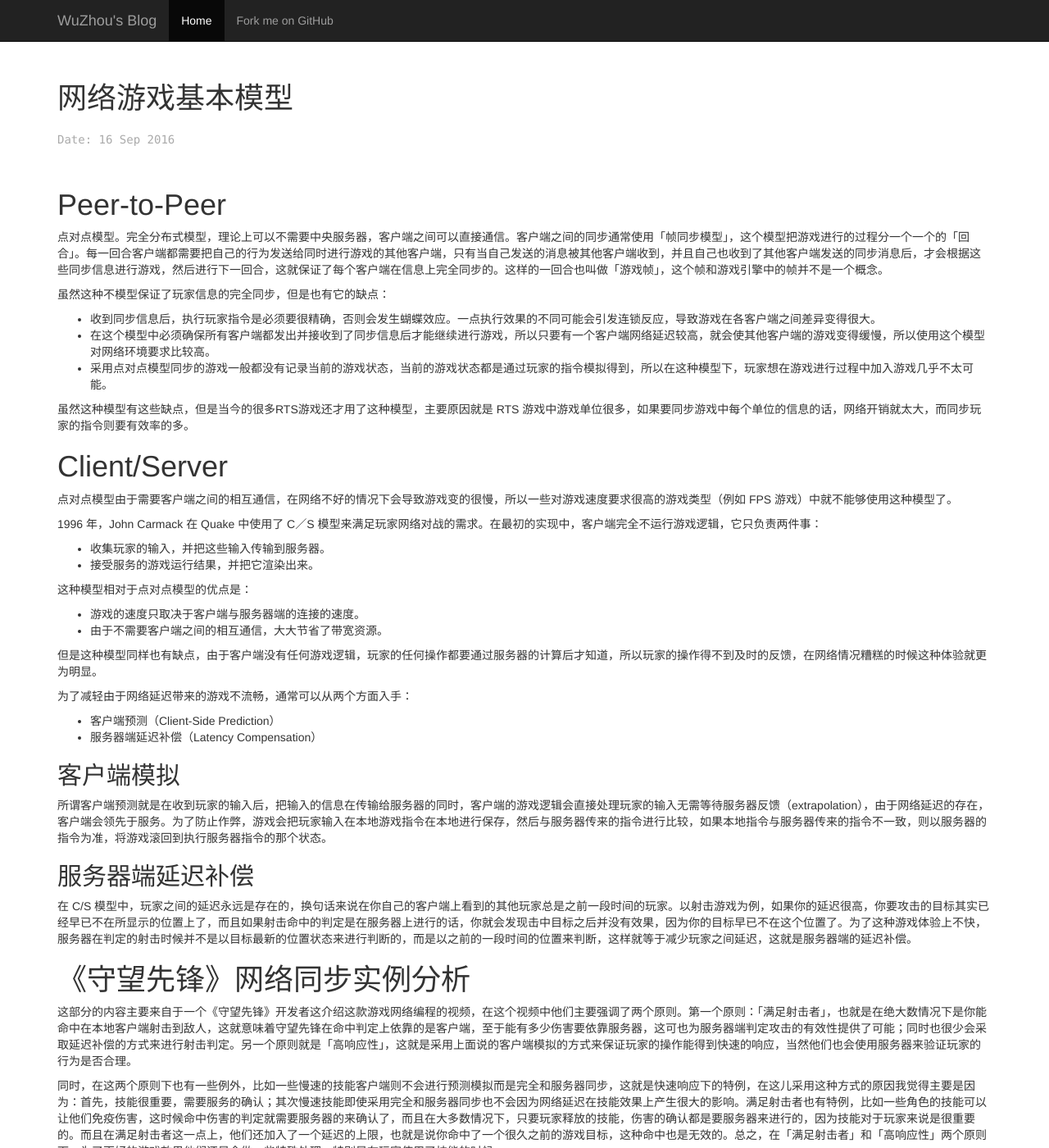
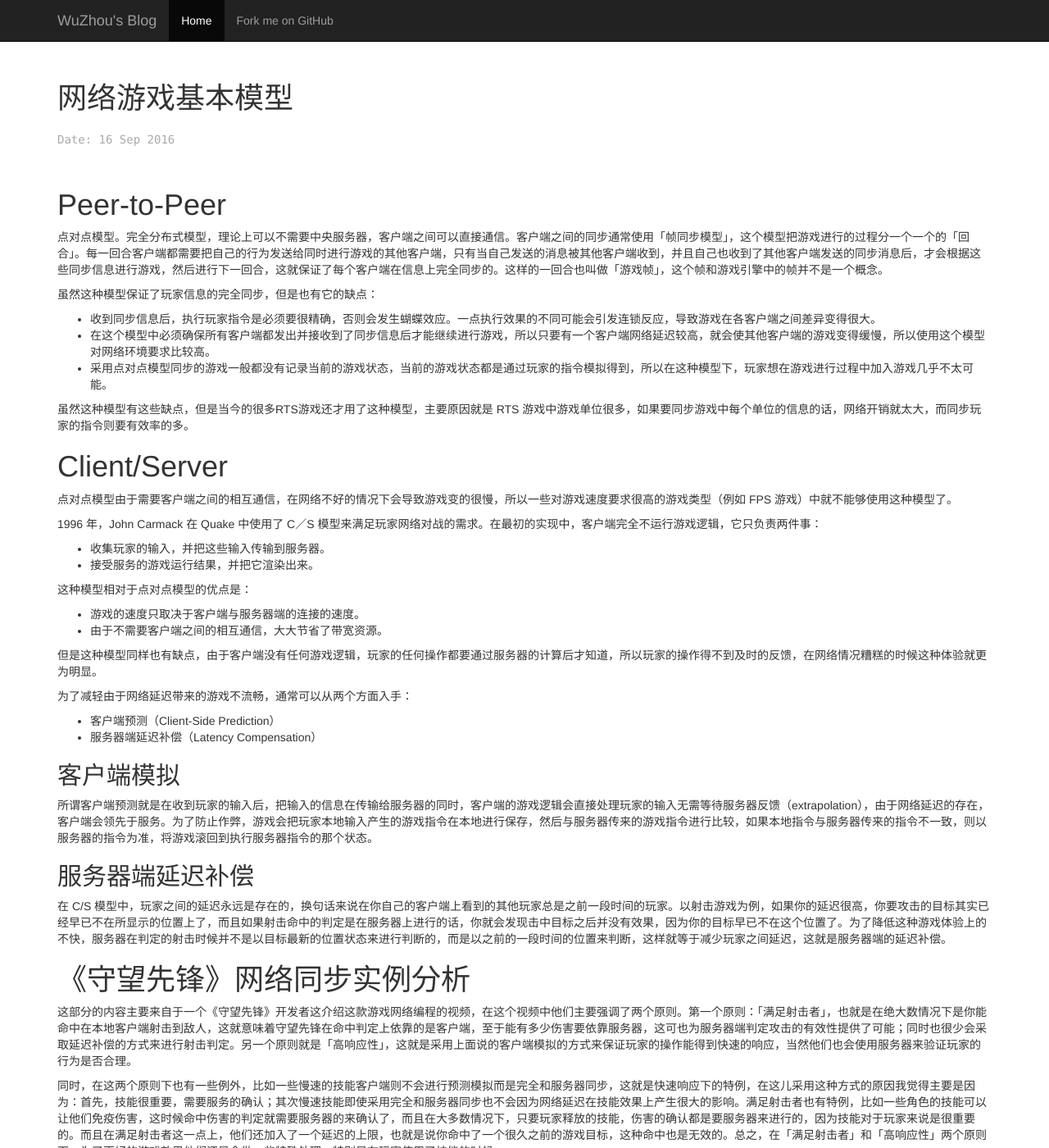
Before and after one commit to wuzhou/wuzhou.github.io, a Jekyll site: the page built from _posts/2016-09-16-game-network.md, in a window 1280 px wide and 1400 px high. Shown: the whole window at 82% size. Built offline with Jekyll 4.4.1, drawn with Linux system fonts in a browser that asks for light colours; nearby versions of some CDN libraries.

Commit message:
feat: Update Posts

```diff
--- a/_posts/2016-09-16-game-network.md
+++ b/_posts/2016-09-16-game-network.md
@@ -15,7 +15,7 @@ tags:
 
 点对点模型。完全分布式模型，理论上可以不需要中央服务器，客户端之间可以直接通信。客户端之间的同步通常使用「帧同步模型」，这个模型把游戏进行的过程分一个一个的「回合」。每一回合客户端都需要把自己的行为发送给同时进行游戏的其他客户端，只有当自己发送的消息被其他客户端收到，并且自己也收到了其他客户端发送的同步消息后，才会根据这些同步信息进行游戏，然后进行下一回合，这就保证了每个客户端在信息上完全同步的。这样的一回合也叫做「游戏帧」，这个帧和游戏引擎中的帧并不是一个概念。
 
-虽然这种不模型保证了玩家信息的完全同步，但是也有它的缺点：
+虽然这种模型保证了玩家信息的完全同步，但是也有它的缺点：
 
 - 收到同步信息后，执行玩家指令是必须要很精确，否则会发生蝴蝶效应。一点执行效果的不同可能会引发连锁反应，导致游戏在各客户端之间差异变得很大。
 - 在这个模型中必须确保所有客户端都发出并接收到了同步信息后才能继续进行游戏，所以只要有一个客户端网络延迟较高，就会使其他客户端的游戏变得缓慢，所以使用这个模型对网络环境要求比较高。
@@ -46,11 +46,11 @@ tags:
 
 ## 客户端模拟
 
-所谓客户端预测就是在收到玩家的输入后，把输入的信息在传输给服务器的同时，客户端的游戏逻辑会直接处理玩家的输入无需等待服务器反馈（extrapolation），由于网络延迟的存在，客户端会领先于服务。为了防止作弊，游戏会把玩家输入在本地游戏指令在本地进行保存，然后与服务器传来的指令进行比较，如果本地指令与服务器传来的指令不一致，则以服务器的指令为准，将游戏滚回到执行服务器指令的那个状态。
+所谓客户端预测就是在收到玩家的输入后，把输入的信息在传输给服务器的同时，客户端的游戏逻辑会直接处理玩家的输入无需等待服务器反馈（extrapolation），由于网络延迟的存在，客户端会领先于服务。为了防止作弊，游戏会把玩家本地输入产生的游戏指令在本地进行保存，然后与服务器传来的游戏指令进行比较，如果本地指令与服务器传来的指令不一致，则以服务器的指令为准，将游戏滚回到执行服务器指令的那个状态。
 
 ## 服务器端延迟补偿
 
-在 C/S 模型中，玩家之间的延迟永远是存在的，换句话来说在你自己的客户端上看到的其他玩家总是之前一段时间的玩家。以射击游戏为例，如果你的延迟很高，你要攻击的目标其实已经早已不在所显示的位置上了，而且如果射击命中的判定是在服务器上进行的话，你就会发现击中目标之后并没有效果，因为你的目标早已不在这个位置了。为了这种游戏体验上不快，服务器在判定的射击时候并不是以目标最新的位置状态来进行判断的，而是以之前的一段时间的位置来判断，这样就等于减少玩家之间延迟，这就是服务器端的延迟补偿。
+在 C/S 模型中，玩家之间的延迟永远是存在的，换句话来说在你自己的客户端上看到的其他玩家总是之前一段时间的玩家。以射击游戏为例，如果你的延迟很高，你要攻击的目标其实已经早已不在所显示的位置上了，而且如果射击命中的判定是在服务器上进行的话，你就会发现击中目标之后并没有效果，因为你的目标早已不在这个位置了。为了降低这种游戏体验上的不快，服务器在判定的射击时候并不是以目标最新的位置状态来进行判断的，而是以之前的一段时间的位置来判断，这样就等于减少玩家之间延迟，这就是服务器端的延迟补偿。
 
 # 《守望先锋》网络同步实例分析
 
```
Also changed, not shown: _posts/2015-08-23-texture-mapping.md (+1 -1 lines), _posts/2015-11-08-data-driven-programming.md (+3 -1 lines).
